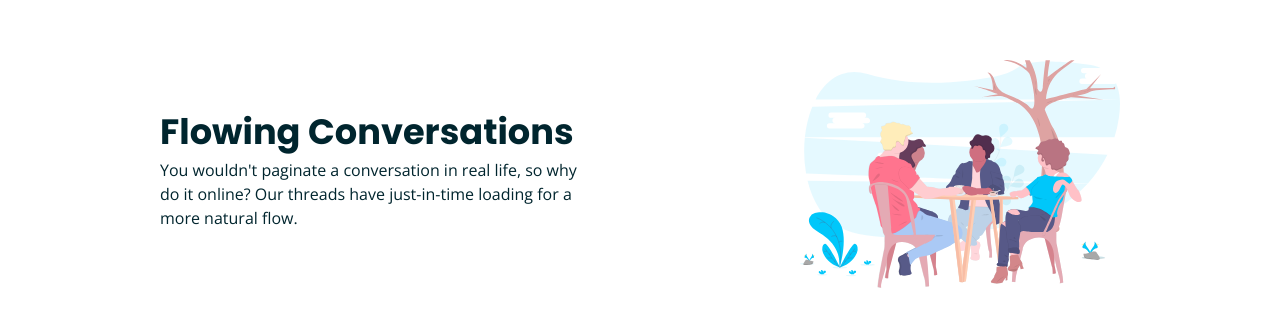
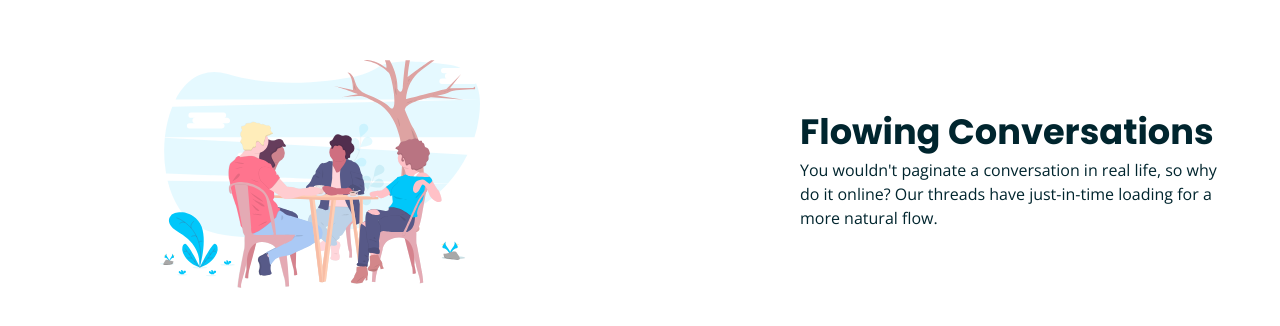
Before and after one commit to firdausthedev/daily-UI, a website built with Parcel: page src/pages/page-8/index.html in a window 1280 px wide. Shown: the part 2757-3083 px from the top of the page. Built offline with nearby package versions, Linux system fonts and the light colour scheme.

Commit message:
change order

```diff
--- a/src/pages/page-8/index.html
+++ b/src/pages/page-8/index.html
@@ -135,9 +135,9 @@
         <img
           src="../../img/page-8/illustration-flowing-conversation.svg"
           alt="flowing conversation"
-          class="p-[4rem] md:p-[10rem] order-1 md:order-2" />
+          class="p-[4rem] md:p-[10rem] order-1" />
         <div
-          class="flex flex-col items-start justify-center p-[1.5rem] md:px-0 md:py-[10rem] md:pl-[10rem] md:pr-[3rem] order-2 md:order-1 text-center md:text-start">
+          class="flex flex-col items-start justify-center p-[1.5rem] md:px-0 md:py-[10rem] md:pl-[10rem] md:pr-[3rem] order-2 text-center md:text-start">
           <h2>Flowing Conversations</h2>
           <p class="text-sm md:text-base mt-3">
             You wouldn't paginate a conversation in real life, so why do it
```
